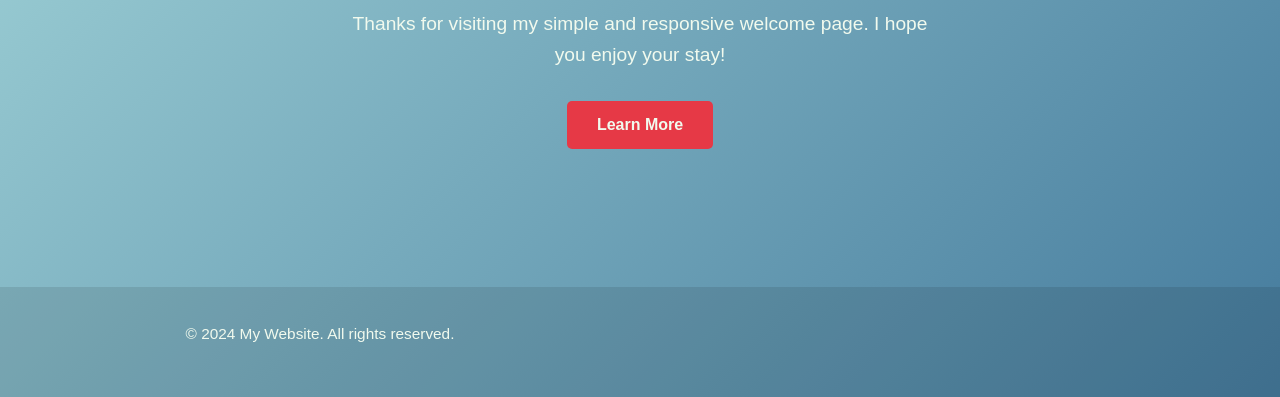
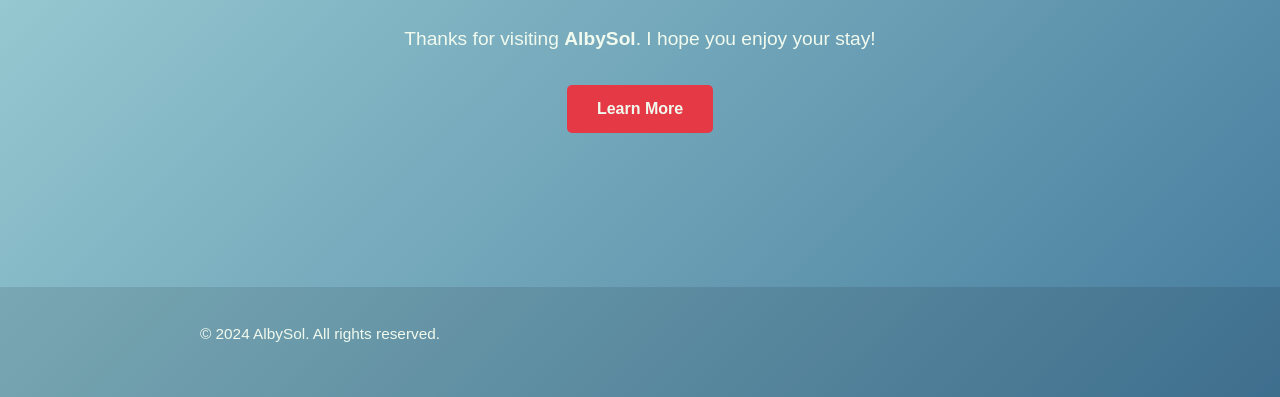
Before and after one commit to albyapps/albyapps.github.io, a plain HTML site: page index.html in a window 1280 px wide. Shown: the part 403-800 px from the top of the page. Drawn offline with Linux system fonts and the light colour scheme.

Commit message:
Update index.html

```diff
--- a/index.html
+++ b/index.html
@@ -84,17 +84,17 @@
 <body>
 
     <header>
-        <h1>My Website</h1>
+        <h1>AlbySol</h1>
     </header>
 
     <main>
         <h1>Welcome!</h1>
-        <p>Thanks for visiting my simple and responsive welcome page. I hope you enjoy your stay!</p>
+        <p>Thanks for visiting <strong>AlbySol</strong>. I hope you enjoy your stay!</p>
         <a href="#" class="button">Learn More</a>
     </main>
 
     <footer>
-        <p>&copy; 2024 My Website. All rights reserved.</p>
+        <p>&copy; 2024 AlbySol. All rights reserved.</p>
     </footer>
 
 </body>
```
